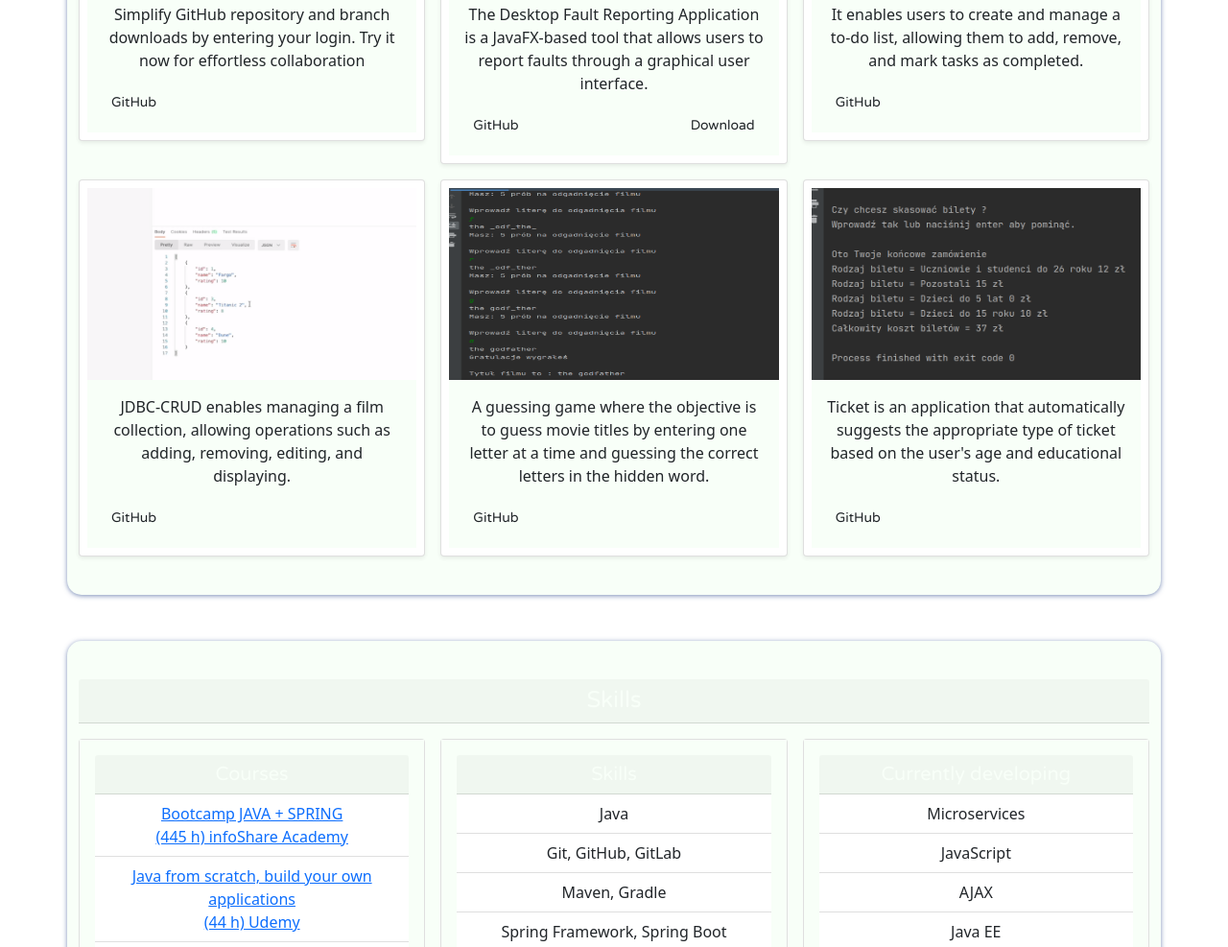
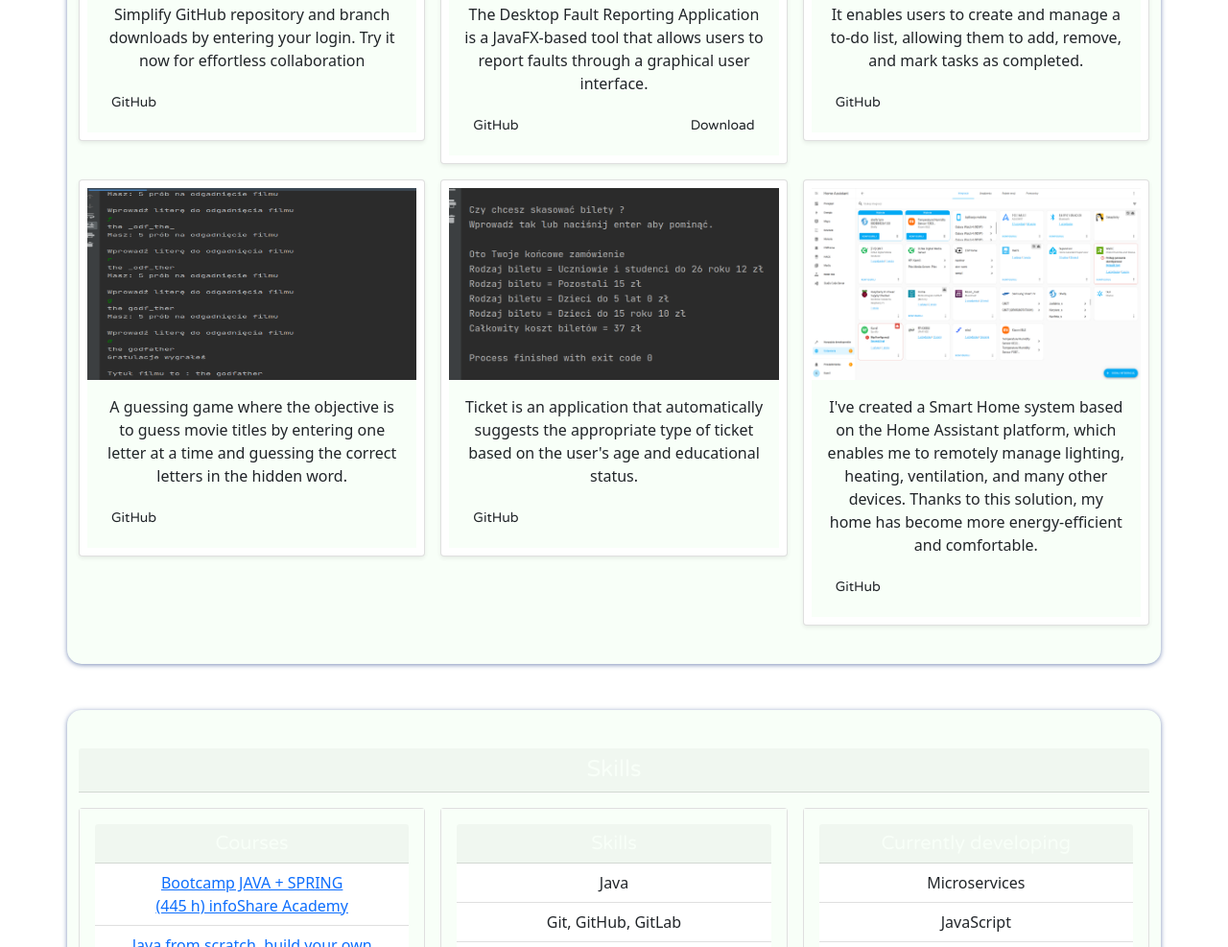
Before and after one commit to KozlowskiKamil/kozlowskiKamil.github.io, a website built with Parcel: page english.html in a window 1280 px wide. Shown: the part 1929-2916 px from the top of the page at 96% size. Built offline with nearby package versions, Linux system fonts and the light colour scheme.

Commit message:
add deploy projects

```diff
--- a/english.html
+++ b/english.html
@@ -373,35 +373,6 @@
       </div>
       <div class="col">
         <div class="card shadow-sm p-2">
-          <img alt="JDBC-CRUD"
-               class="image-portfolio responsive"
-               src="img/movie.png"
-               style="height: 200px"
-          />
-          <div class="card-body background-style">
-            <p class="card-text">
-              JDBC-CRUD enables managing a film collection, allowing operations such as adding, removing, editing, and
-              displaying.
-            </p>
-            <div class="d-flex justify-content-between align-items-center">
-              <a
-                href="https://github.com/KozlowskiKamil/CRUD"
-                target="_blank"
-              >
-                <button
-                  class="btn btn-sm font-style button-style"
-                  type="button"
-                >
-                  GitHub
-                </button>
-              </a>
-              <a href="https://github.com/KozlowskiKamil" target="_blank"></a>
-            </div>
-          </div>
-        </div>
-      </div>
-      <div class="col">
-        <div class="card shadow-sm p-2">
           <img alt="Guess-The-Movie"
                class="image-portfolio responsive"
                src="img/guess.png"
@@ -449,6 +420,27 @@
                   type="button">
                   GitHub
                 </button>
+              </a>
+            </div>
+          </div>
+        </div>
+      </div>
+      <div class="col">
+        <div class="card shadow-sm p-2">
+          <img alt="JDBC-CRUD"
+               class="image-portfolio responsive"
+               src="img/homeAssistant.png"
+               style="height: 200px"
+          />
+          <div class="card-body background-style">
+            <p class="card-text">
+              I've created a Smart Home system based on the Home Assistant platform, which enables me to remotely manage
+              lighting, heating, ventilation, and many other devices. Thanks to this solution, my home has become more
+              energy-efficient and comfortable.
+            </p>
+            <div class="d-flex justify-content-between align-items-center">
+              <a href="/img/homeAssistant.png" target="_blank">
+                <button class="btn btn-sm font-style button-style" type="button">GitHub</button>
               </a>
             </div>
           </div>
```
Also changed, not shown: index.html (+3 -2 lines).
